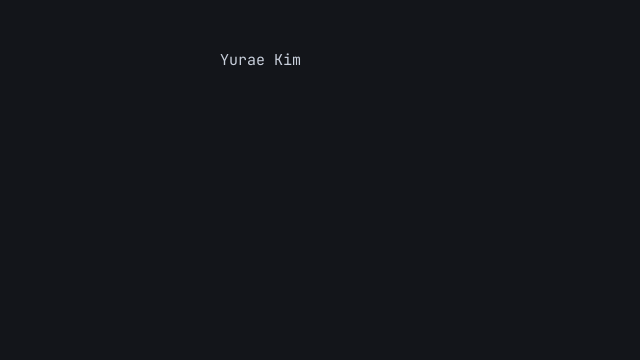
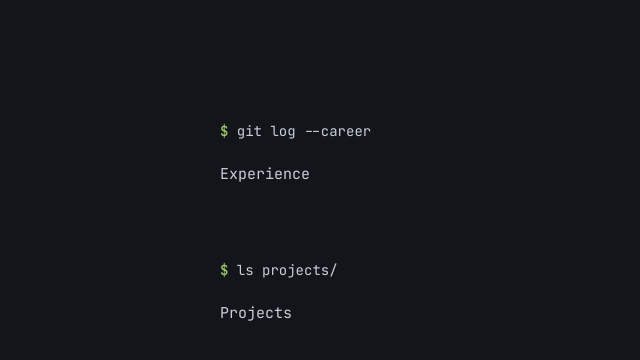
Before and after one commit to kyr031127/portfolio, a React (Vite) app: page / in a window 1280 px wide. Shown: the top 360 px of the page, without its empty margins (0-640 px from the left). Built offline with nearby package versions, Linux system fonts and the light colour scheme.

Commit message:
Added section component

```diff
--- a/src/App.tsx
+++ b/src/App.tsx
@@ -1,5 +1,16 @@
+import Section from './components/Section'
+
 function App() {
-  return <main>Yurae Kim</main>
+  return (
+    <main>
+      <Section id="experience" command="git log --career">
+        <p>Experience</p>
+      </Section>
+      <Section id="projects" command="ls projects/">
+        <p>Projects</p>
+      </Section>
+    </main>
+  )
 }
 
 export default App
--- /dev/null
+++ b/src/components/Section.css
@@ -0,0 +1,18 @@
+.section {
+  margin-top: 72px;
+}
+
+.section-cmd {
+  margin: 0 0 18px;
+  font-size: 14px;
+  color: var(--dim);
+}
+
+.section-cmd b {
+  color: var(--green);
+  font-weight: 500;
+}
+
+.section-cmd span {
+  color: var(--text);
+}
--- /dev/null
+++ b/src/components/Section.tsx
@@ -0,0 +1,19 @@
+import type { ReactNode } from 'react'
+import './Section.css'
+
+type SectionProps = {
+  id: string
+  command: string
+  children: ReactNode
+}
+
+export default function Section({ id, command, children }: SectionProps) {
+  return (
+    <section id={id} className="section">
+      <p className="section-cmd">
+        <b>$</b> <span>{command}</span>
+      </p>
+      {children}
+    </section>
+  )
+}
```
